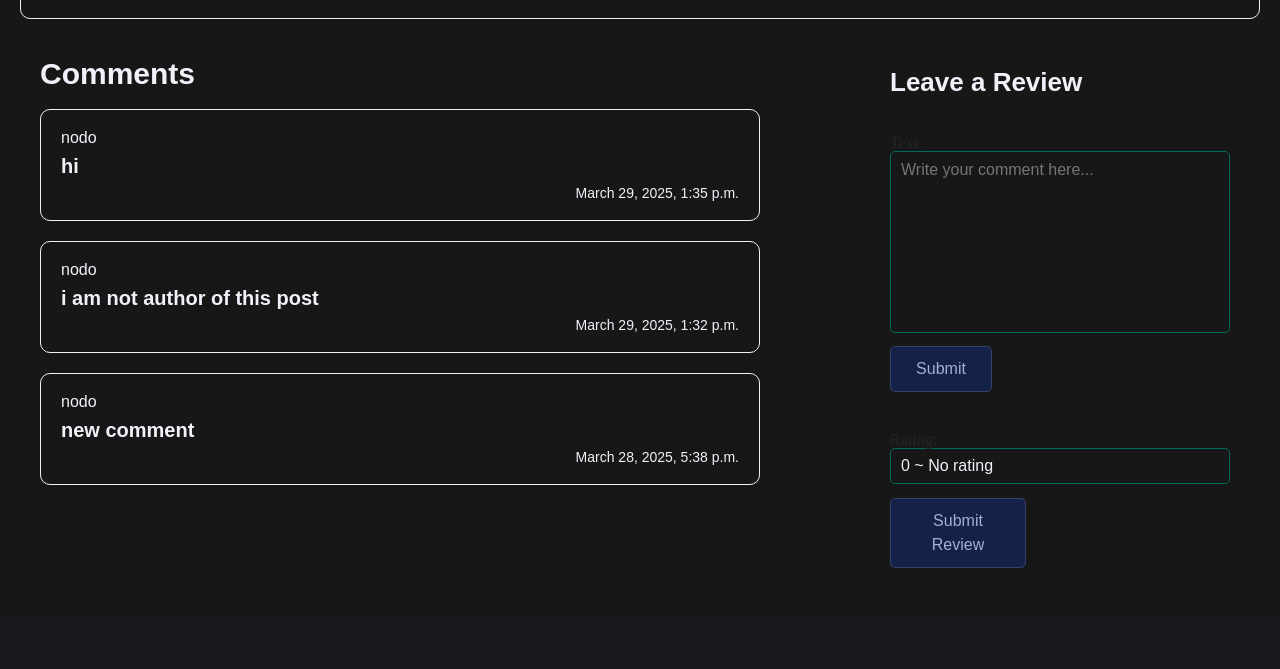
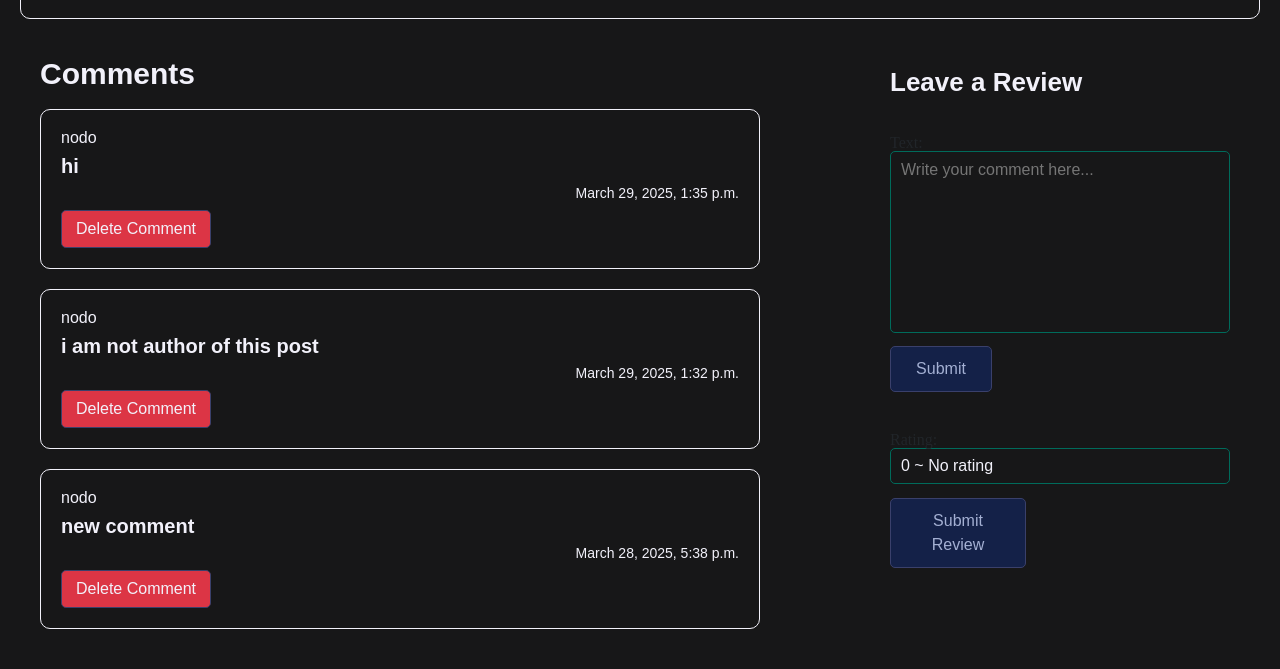
Before and after one commit to gelashvilinodo/stellarNotes, a Django app: page /article/5/ in a window 1280 px wide. Shown: the part 1387-2056 px from the top of the page. Before the commit the page ends 1955 px from the top, so only its background shows below. Run offline with Django 5.2, Linux system fonts and the light colour scheme; a user stored in the database is signed in; data comes from the database, SQL or seed files in the repository; both versions use the stored data as it was after the commit; some web fonts are replaced.

Commit message:
add delete function

```diff
--- a/core/urls.py
+++ b/core/urls.py
@@ -1,5 +1,5 @@
 from django.urls import path
-from core.views import home_view, register_view, login_view, logout_view, article_view, user_articles_view, create_article_view, article_by_tag_view
+from core.views import home_view, register_view, login_view, logout_view, article_view, user_articles_view, create_article_view, article_by_tag_view, delete_article_view, delete_comment_view
 
 urlpatterns = [
     path("home", home_view, name="home"),
@@ -10,4 +10,6 @@ urlpatterns = [
     path("user/<str:username>/", user_articles_view, name="user_articles"),
     path("create_article/", create_article_view, name="create_article"),
     path("tag/<str:tag_name>/", article_by_tag_view, name="article_by_tag"),
+    path("delete_article/<int:pk>/", delete_article_view, name="delete_article"),
+    path("delete_comment/<int:pk>/", delete_comment_view, name="delete_comment")
 ]
--- a/core/views.py
+++ b/core/views.py
@@ -4,6 +4,7 @@ from django.contrib.auth.forms import AuthenticationForm
 from core.forms import RegisterForm, LoginForm, CommentForm, ArticleForm, ReviewForm
 from .models import ArticleModel, Comment, Tag, Review
 from django.contrib.auth.models import User
+from django.http import HttpResponseForbidden
 
 
 def home_view(request):
@@ -79,6 +80,26 @@ def article_by_tag_view(request, tag_name):
     return render(request, "articles_by_tag.html", {"articles": articles, "tag": tag})
 
 
+def delete_article_view(request, pk):
+    article = get_object_or_404(ArticleModel, pk=pk)
+    if request.user == article.author:
+        article.delete()
+        return redirect("home")
+    else:
+        return HttpResponseForbidden("You are not allowed to delete this article.")
+
+
+def delete_comment_view(request, pk):
+    comment = get_object_or_404(Comment, pk=pk)
+    if request.user == comment.user:
+        article_pk = comment.article.pk
+        comment.delete()
+        return redirect("article", pk=article_pk)
+    else:
+        return HttpResponseForbidden("You are not allowed to delete this comment.")
+
+
+
 def register_view(request):
     if request.method == "POST":
         form = RegisterForm(request.POST)
--- a/static/css/style.css
+++ b/static/css/style.css
@@ -402,6 +402,12 @@ nav ul li a:hover {
     margin-left: 4px;
 }
 
+.tags {
+    display: flex;
+    justify-content: space-between;
+    gap: 10px;
+}
+
 .real_tags {
     cursor: pointer;
     transition: all .1s linear;
@@ -410,6 +416,15 @@ nav ul li a:hover {
 .real_tags:hover {
     color: #f2f1fa;
     background-color: #4d507d;
+}
+
+.btn-delete {
+    padding: 10px 14px;
+    border: 1px solid #3a406b;
+    border-radius: 5px;
+    color: #f2f1fa;
+    font-family: var(--font);
+    font-size: 16px;
 }
 
 .article_text_cont {
--- a/templates/article.html
+++ b/templates/article.html
@@ -21,6 +21,12 @@
         <li>No tags available</li>
         {% endfor %}
       </ul>
+      {% if user == article.author %}
+      <form method="POST" action="{% url 'delete_article' article.pk %}">
+            {% csrf_token %}
+            <button type="submit" class="btn-delete btn-danger">Delete Article</button>
+      </form>
+      {% endif %}
     </div>
     <div class="article_text_cont">
       <img src="{{ article.thumbnail.url }}" alt="" />
@@ -36,6 +42,12 @@
         <p class="comment_user">{{ comment.user.username }}</p>
         <p class="comment_text">{{ comment.text }}</p>
         <p class="comment_date">{{ comment.created_at }}</p>
+        {% if user == comment.user or user == article.author %}
+          <form method="POST" action="{% url 'delete_comment' comment.pk %}">
+              {% csrf_token %}
+              <button type="submit" class="btn-delete btn-danger">Delete Comment</button>
+          </form>
+        {% endif %}
       </div>
       {% empty %}
       <p>No comments available</p>
--- a/templates/base.html
+++ b/templates/base.html
@@ -14,7 +14,7 @@
       crossorigin="anonymous"
     />
     <link rel="stylesheet" href="{% static 'css/reset.css' %}" />
-    <link rel="stylesheet" href="{% static 'css/style.css' %}?v=1.6" />
+    <link rel="stylesheet" href="{% static 'css/style.css' %}?v=1.7" />
     <link rel="preconnect" href="https://fonts.googleapis.com" />
     <link rel="preconnect" href="https://fonts.gstatic.com" crossorigin />
     <link
```
Also changed, not shown: db.sqlite3.
